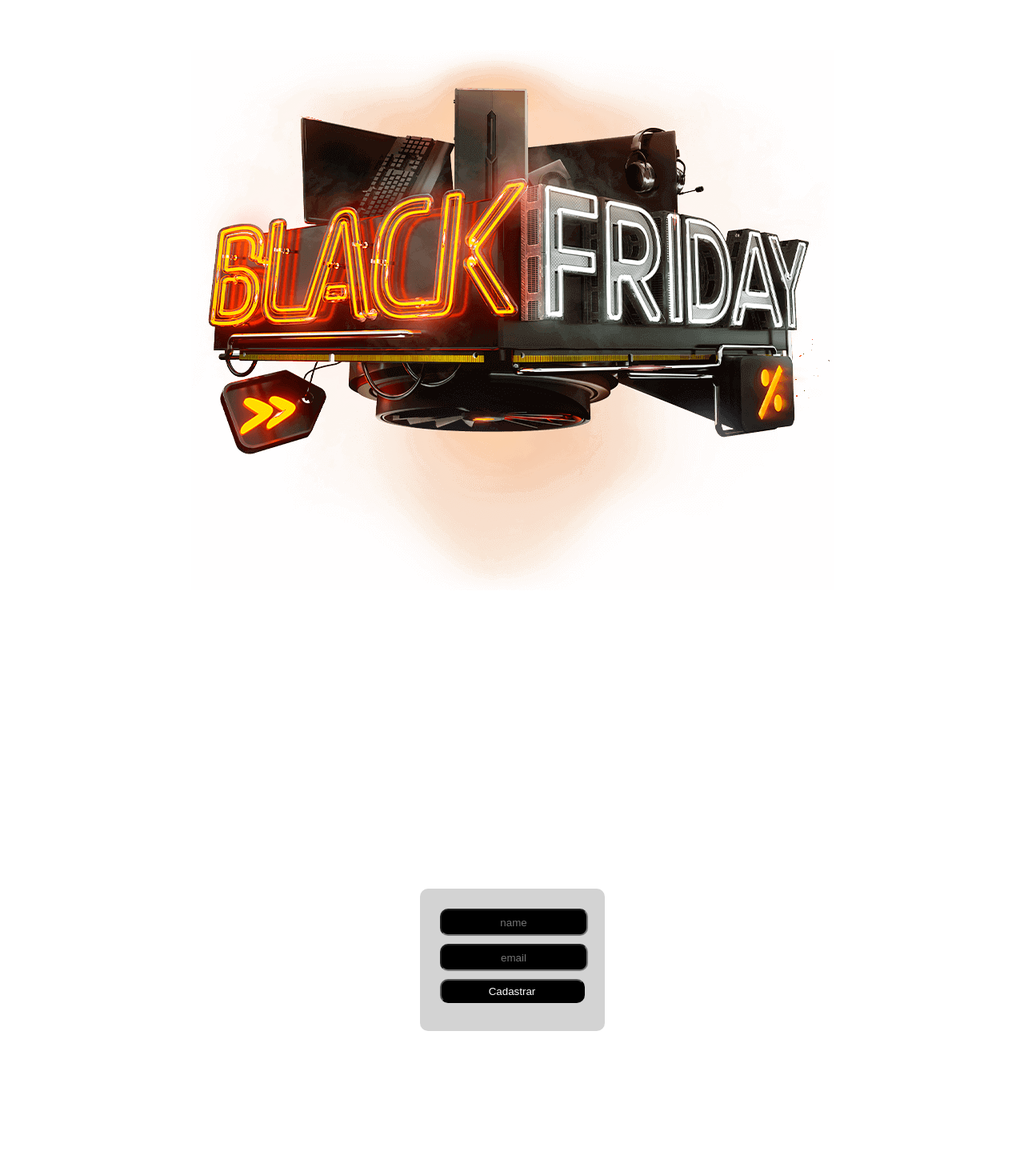
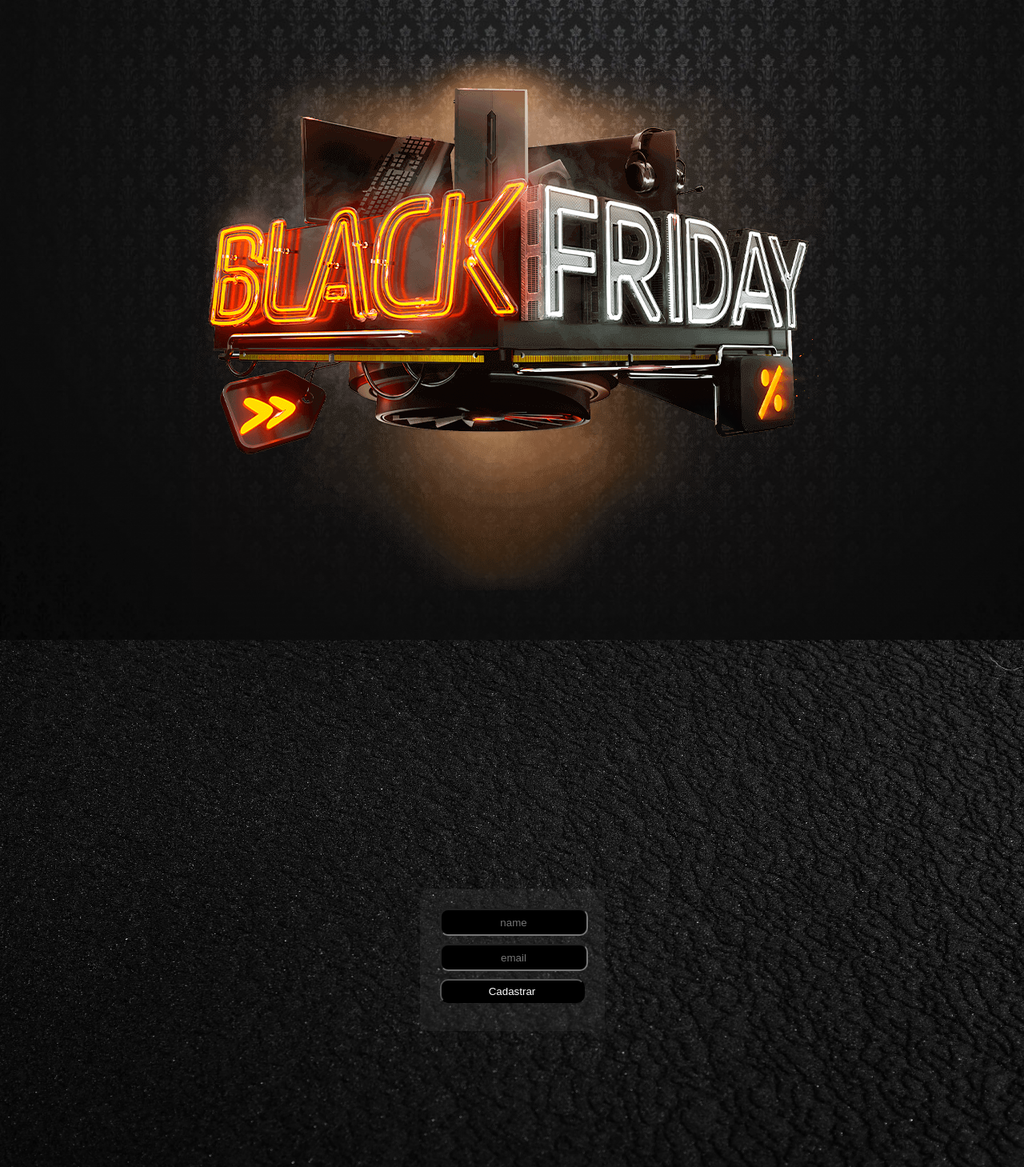
Before and after one commit to Alex4ndre7/Primeiro-Desafio, a plain HTML site: page index.html in a window 1280 px wide. Shown: the top 1459 px of the page at 80% size. Drawn offline with Linux system fonts and the light colour scheme; files whose address does not match are found by name.

Commit message:
Update style.css

```diff
--- a/style.css
+++ b/style.css
@@ -16,14 +16,14 @@ html{
 }
 
 .background-section-one{
-    background-image: url(assets/bg.jpg) ;
+    background-image: url(./bg.jpg) ;
     background-attachment: fixed;
     background-size: cover;
     background-repeat: no-repeat;
 }
 
 .background-section-two{
-    background-image: url(assets/bg2.jpg) ;
+    background-image: url(./bg2.jpg) ;
     background-attachment: fixed;
     background-size: cover;
     background-repeat: no-repeat;
```
